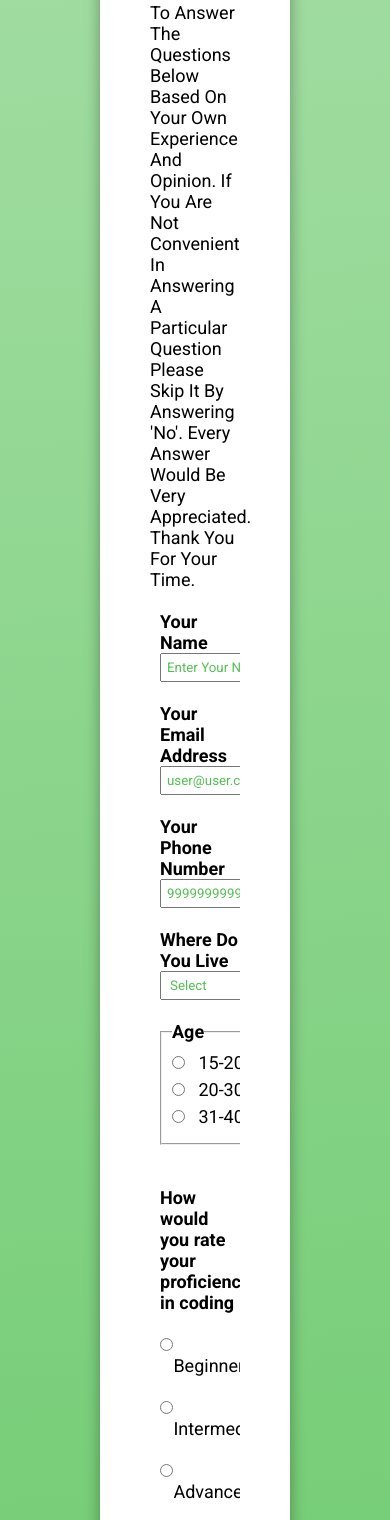
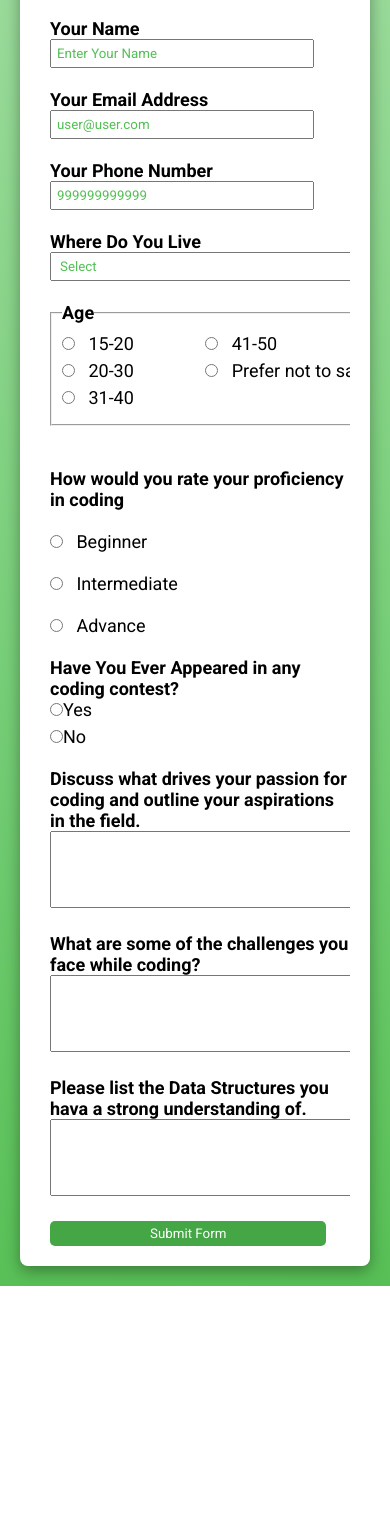
Before and after one commit to sharmarishikesh1215/form, a plain HTML site: page index.html in a window 390 px wide. Shown: the part 274-1794 px from the top of the page. After the commit the page ends 1560 px from the top, so only its background shows below. Drawn offline with Linux system fonts and the light colour scheme.

Commit message:
Update styles.css

```diff
--- a/styles.css
+++ b/styles.css
@@ -8,11 +8,10 @@
 
 ::placeholder {
   color: #54bf55;
-  opacity: 1; /* Firefox */
+  opacity: 1;
 }
 
 ::-ms-input-placeholder {
-  /* Edge 12 -18 */
   color: #54bf55;
 }
 
@@ -60,7 +59,7 @@ input[type="text"] {
 
 button {
   background-color: #45a646;
-  padding: 10px 250px;
+  padding: 3% 25%;
   border-radius: 5px;
   color: #fff;
   border: none;
@@ -71,19 +70,35 @@ button:hover {
   background-color: #54bf55;
 }
 
-@media (max-width: 600px) {
+@media (max-width: 900px) {
   .container {
     flex-direction: column;
   }
 
+  .heading {
+    text-align: center!important;
+  }
+
   .main {
-    padding: 50px;
+    margin: 20px;
+    padding: 20px;
     font-size: large;
     box-shadow: rgba(0, 0, 0, 0.35) 0px 5px 15px;
     border-radius: 8px;
     background-color: white;
   }
 
+  .drop {
+    width: 200px!important;
+  }
+
+  .age {
+    width: 310px!important;
+  }
+
+  textarea {
+    width: 310px!important;
+  }
 
   input[type=text] {
     width: 250px;
```
